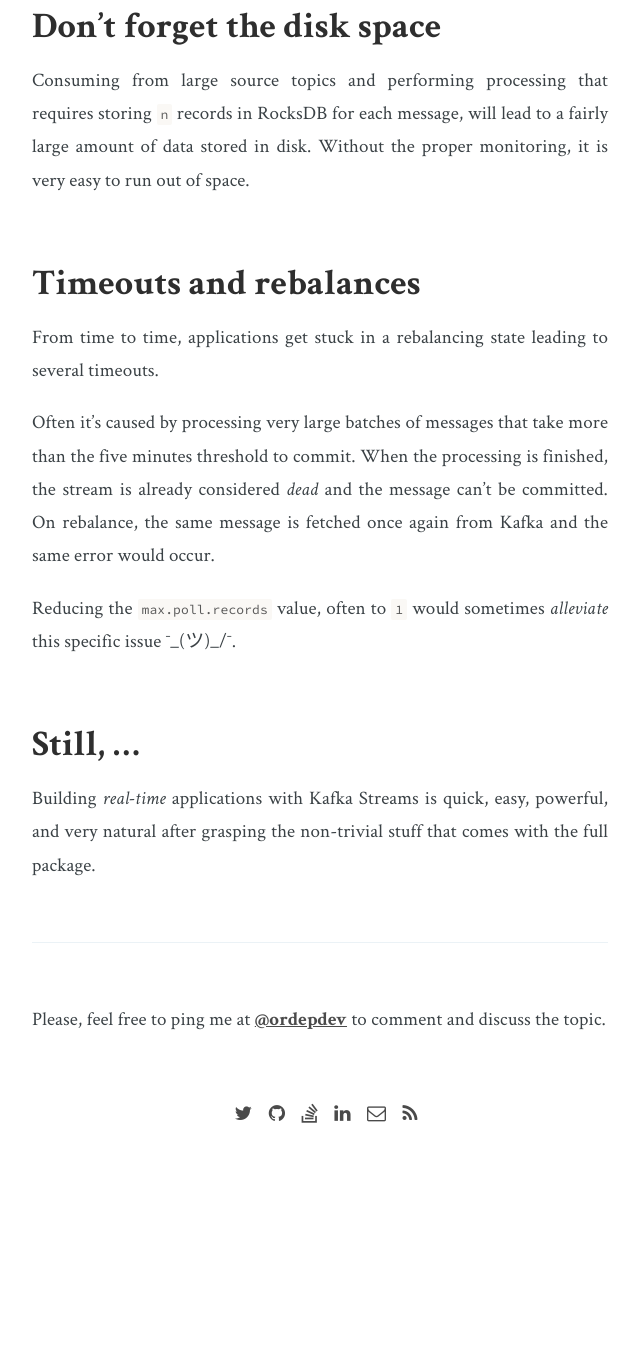
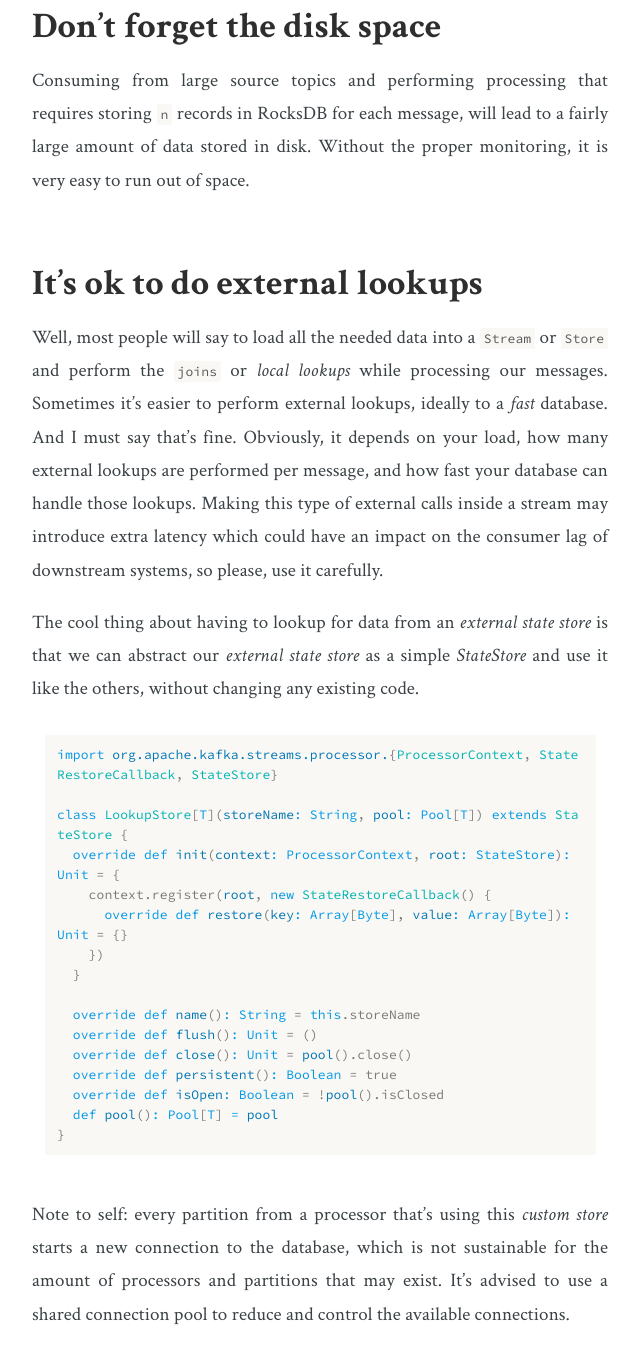
Before and after one commit to ordepdev/ordepdev.github.io, a Jekyll site: the page built from _posts/2019-09-19-tales-from-running-kafka-streams-in-production.md, in a window 1280 px wide and 1400 px high, scrolled down 5385 px. Shown: the top 1364 px of the window, without its empty margins (320-960 px from the left). Built offline with Jekyll 4.4.1, drawn with Linux system fonts in a browser that asks for light colours; before the commit the page ends 6515 px from its top, so only the background shows below that.

Commit message:
External Lookups

````diff
--- a/_posts/2019-09-19-tales-from-running-kafka-streams-in-production.md
+++ b/_posts/2019-09-19-tales-from-running-kafka-streams-in-production.md
@@ -146,6 +146,44 @@ Consuming from large source topics and performing processing that requires stori
 records in RocksDB for each message, will lead to a fairly large amount of data stored
 in disk. Without the proper monitoring, it is very easy to run out of space.
 
+## It's ok to do external lookups
+
+Well, most people will say to load all the needed data into a `Stream` or `Store` and
+perform the `joins` or _local lookups_ while processing our messages. Sometimes it's easier
+to perform external lookups, ideally to a _fast_ database. And I must say that's fine. Obviously,
+it depends on your load, how many external lookups are performed per message, and how fast your
+database can handle those lookups. Making this type of external calls inside a stream
+may introduce extra latency which could have an impact on the consumer lag of downstream systems,
+so please, use it carefully.
+
+The cool thing about having to lookup for data from an _external state store_ is that we can
+abstract our _external state store_ as a simple _StateStore_ and use it like the others, without
+changing any existing code.
+
+```scala
+import org.apache.kafka.streams.processor.{ProcessorContext, StateRestoreCallback, StateStore}
+
+class LookupStore[T](storeName: String, pool: Pool[T]) extends StateStore {
+  override def init(context: ProcessorContext, root: StateStore): Unit = {
+    context.register(root, new StateRestoreCallback() {
+      override def restore(key: Array[Byte], value: Array[Byte]): Unit = {}
+    })
+  }
+
+  override def name(): String = this.storeName
+  override def flush(): Unit = ()
+  override def close(): Unit = pool().close()
+  override def persistent(): Boolean = true
+  override def isOpen: Boolean = !pool().isClosed
+  def pool(): Pool[T] = pool
+}
+```
+
+Note to self: every partition from a processor that's using this _custom store_
+starts a new connection to the database, which is not sustainable for the amount
+of processors and partitions that may exist. It's advised to use a shared connection
+pool to reduce and control the available connections.
+
 ## Timeouts and rebalances
 
 From time to time, applications get stuck in a rebalancing state leading to several
````
